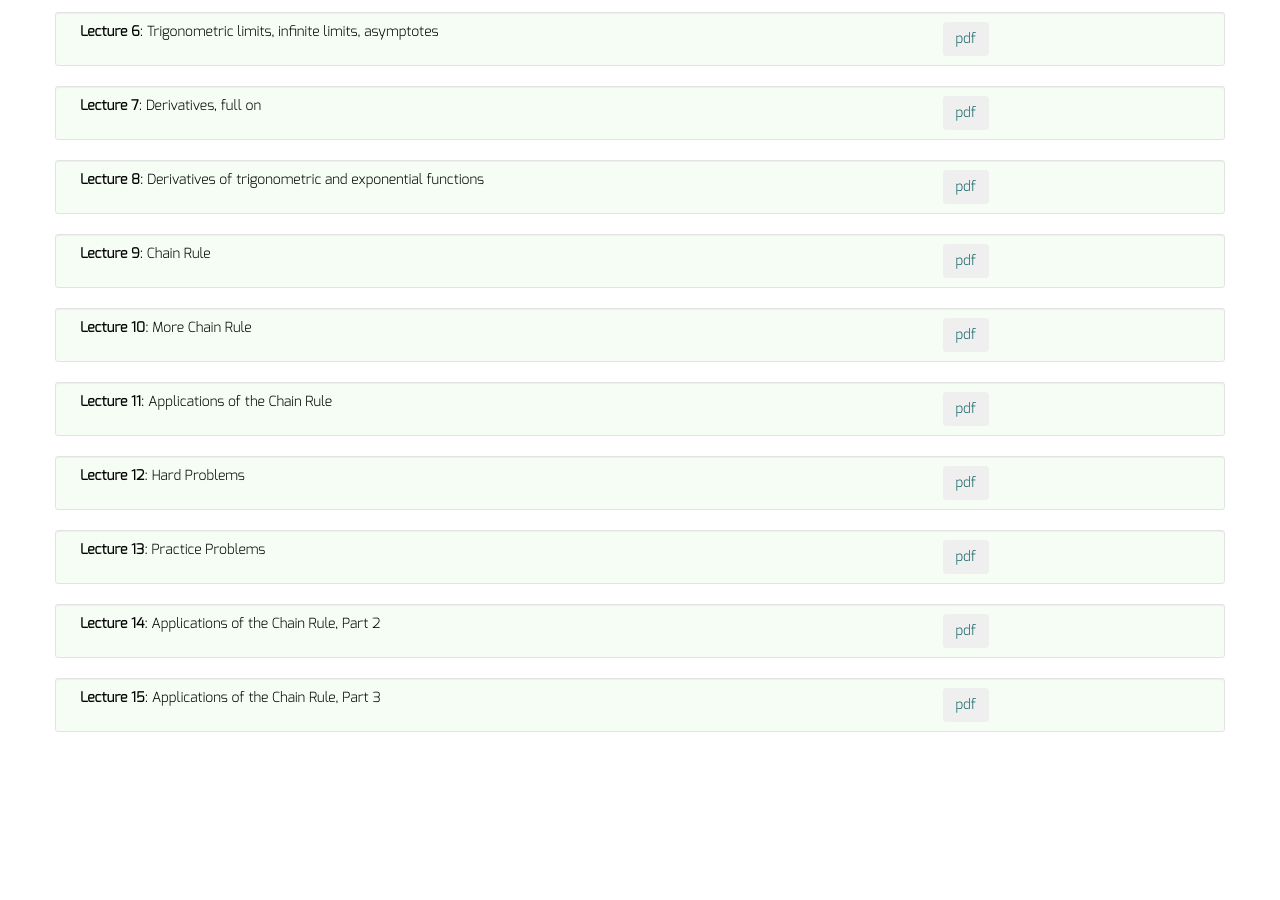
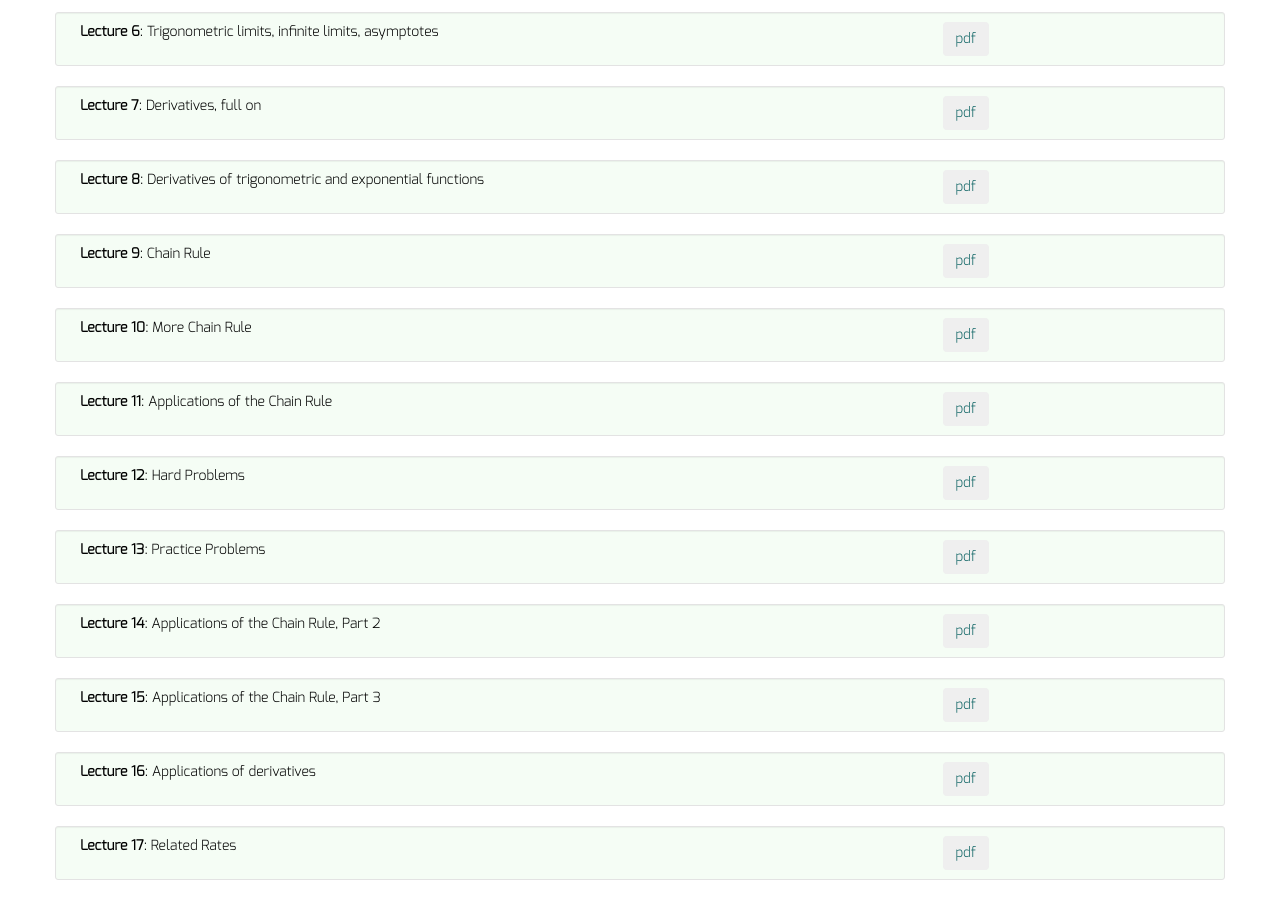
Before and after one commit to dkrashen/calc1, a Jekyll site: the page built from lectures/index.html, in a window 1280 px wide and 900 px high, scrolled down 640 px. Built offline with Jekyll 4.4.1, drawn with Linux system fonts in a browser that asks for light colours; before the commit the page ends 1392 px from its top, so only the background shows below that.

Commit message:
add lectures 16 and 17

```diff
--- a/_data/lectures.yml
+++ b/_data/lectures.yml
@@ -43,3 +43,9 @@
 - title: "Lecture 15"
   filename: "lecture15.pdf"
   description: "Applications of the Chain Rule, Part 3"
+- title: "Lecture 16"
+  filename: "lecture16.pdf"
+  description: "Applications of derivatives"
+- title: "Lecture 17"
+  filename: "lecture17.pdf"
+  description: "Related Rates"
```
Also changed, not shown: 2 other files.
